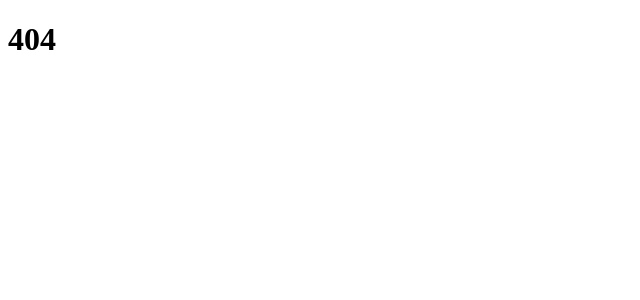
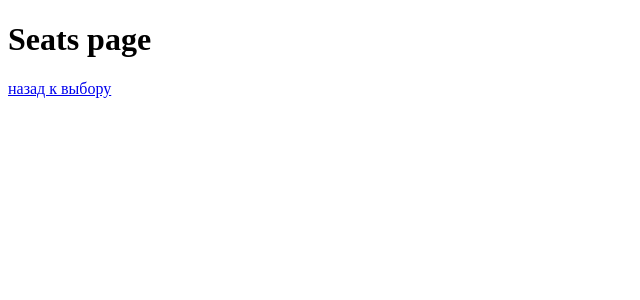
Before and after one commit to NikDoe/tutu-frontend, a React (Create React App) app: page /places in a window 1280 px wide. Shown: the top 300 px of the page, without its empty margins (0-640 px from the left). Built offline with nearby package versions, Linux system fonts and the light colour scheme.

Commit message:
feature(tutu): choose the trains
- add places page route;

```diff
--- a/src/App.js
+++ b/src/App.js
@@ -1,14 +1,16 @@
-import {Route, Routes} from "react-router-dom";
-import Home from "./pages/Home";
-import Trains from "./pages/Trains";
-import PageNotFound from "./pages/PageNotFound";
+import { Route, Routes } from 'react-router-dom';
+import Home from './pages/Home';
+import Trains from './pages/Trains';
+import PageNotFound from './pages/PageNotFound';
+import Places from './pages/Places';
 
-function App () {
+function App() {
 	return (
 		<div className="App">
 			<Routes>
 				<Route path="/" element={<Home />} />
 				<Route path="/trains" element={<Trains />} />
+				<Route path="/places" element={<Places />} />
 				<Route path="*" element={<PageNotFound />} />
 			</Routes>
 		</div>
--- a/src/components/Train.jsx
+++ b/src/components/Train.jsx
@@ -1,8 +1,12 @@
+import { Link } from 'react-router-dom';
+
 export default function Train({ depFrom, arrivalTo }) {
 	return (
 		<div>
 			<div>
-				<span>{depFrom}</span>-<span>{arrivalTo}</span>
+				<span>{depFrom}-</span>
+				<span>{arrivalTo}</span>
+				<Link to={'/places'}>выбрать места</Link>
 			</div>
 		</div>
 	);
--- /dev/null
+++ b/src/pages/Places.jsx
@@ -0,0 +1,10 @@
+import { Link } from 'react-router-dom';
+
+export default function Places() {
+	return (
+		<div>
+			<h1>Seats page</h1>
+			<Link to={'/'}>назад к выбору</Link>
+		</div>
+	);
+}
```
